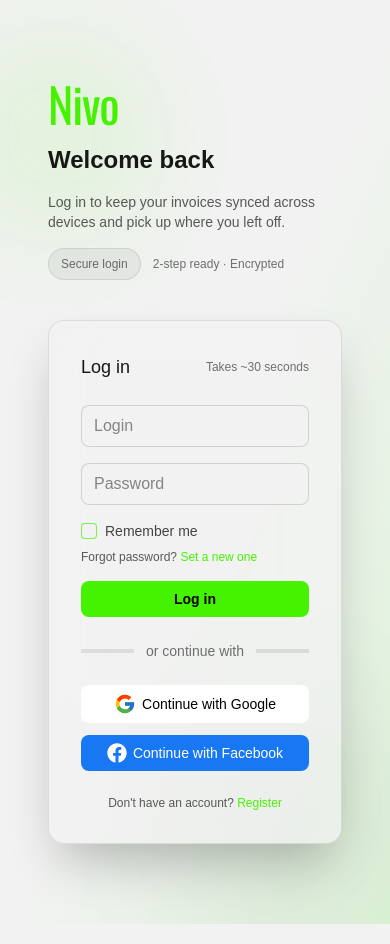
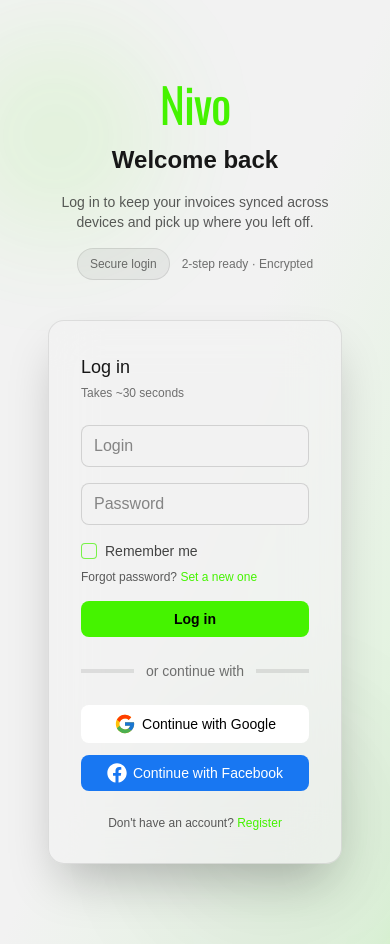
Before and after one commit to Kamil2104/invoice-generator, a Next.js app: page /login in a window 390 px wide. Built offline with nearby package versions, Linux system fonts and the light colour scheme.

Commit message:
refactor: extract common components between login and register page

```diff
--- a/app/login/page.tsx
+++ b/app/login/page.tsx
@@ -10,7 +10,9 @@ import { FaFacebook } from "react-icons/fa";
 
 import Link from "next/link";
 
-import Logo from "@/components/Logo";
+import AuthCard from "@/components/auth/AuthCard";
+import AuthHero from "@/components/auth/AuthHero";
+import AuthShell from "@/components/auth/AuthShell";
 import Input from "@/components/form/Input";
 import SubmitButton from "@/components/form/SubmitButton";
 import SocialMediaSubmitButton from "@/components/form/SocialMediaSubmitButton";
@@ -38,36 +40,16 @@ const Page = () => {
   };
 
   return (
-    <section className="relative min-h-screen w-full overflow-hidden bg-linear-to-br from-background via-background to-primary/15">
-      <div className="pointer-events-none absolute inset-0 opacity-60">
-        <div className="absolute -left-10 top-10 h-48 w-48 rounded-full bg-primary/20 blur-3xl" />
-        <div className="absolute right-0 bottom-0 h-60 w-60 rounded-full bg-foreground/10 blur-3xl" />
-      </div>
+    <AuthShell>
+      <div className="grid w-full gap-10 lg:grid-cols-[1fr_1.1fr] items-center justify-items-center lg:justify-items-stretch">
+        <AuthHero
+          title="Welcome back"
+          subtitle="Log in to keep your invoices synced across devices and pick up where you left off."
+          pillLabel="Secure login"
+          pillNote="2-step ready · Encrypted"
+        />
 
-      <div className="relative mx-auto flex min-h-screen max-w-3xl lg:max-w-5xl items-center px-12 py-20">
-        <div className="grid w-full gap-10 lg:grid-cols-[1fr_1.1fr] items-center">
-          <div className="space-y-4 text-left">
-            <Logo size="large" />
-            <h1 className="text-2xl md:text-3xl font-semibold text-foreground">
-              Welcome back
-            </h1>
-            <p className="text-sm text-foreground/70 max-w-md">
-              Log in to keep your invoices synced across devices and pick up where you left off.
-            </p>
-            <div className="flex items-center gap-3 text-xs text-foreground/60">
-              <span className="inline-flex h-8 items-center rounded-full border border-foreground/10 bg-foreground/5 px-3">
-                Secure login
-              </span>
-              <span>2-step ready · Encrypted</span>
-            </div>
-          </div>
-
-          <div className="w-full rounded-2xl border border-foreground/10 bg-background/70 p-8 shadow-2xl backdrop-blur-xl">
-            <div className="mb-6 flex items-center justify-between">
-              <h2 className="text-lg font-medium text-foreground">Log in</h2>
-              <span className="text-xs text-foreground/60">Takes ~30 seconds</span>
-            </div>
-
+        <AuthCard title="Log in" meta="Takes ~30 seconds">
           <form
             className="grid gap-4 md:grid-cols-2"
             onSubmit={handleSubmit(onSubmit)}
@@ -116,7 +98,7 @@ const Page = () => {
               </p>
             </div>
 
-              <div className="md:col-span-2">
+            <div className="md:col-span-2 flex justify-center">
               <SubmitButton text="Log in" />
             </div>
           </form>
@@ -149,10 +131,9 @@ const Page = () => {
               Register
             </Link>
           </p>
+        </AuthCard>
       </div>
-        </div>
-      </div>
-    </section>
+    </AuthShell>
   );
 };
 
--- a/app/register/page.tsx
+++ b/app/register/page.tsx
@@ -5,7 +5,9 @@ import { useForm } from "react-hook-form";
 import { zodResolver } from "@hookform/resolvers/zod";
 import { z } from "zod";
 
-import Logo from "@/components/Logo";
+import AuthCard from "@/components/auth/AuthCard";
+import AuthHero from "@/components/auth/AuthHero";
+import AuthShell from "@/components/auth/AuthShell";
 import Input from "@/components/form/Input";
 import SubmitButton from "@/components/form/SubmitButton";
 
@@ -38,36 +40,16 @@ const Page = () => {
   };
 
   return (
-    <section className="relative min-h-screen w-full overflow-hidden bg-linear-to-br from-background via-background to-primary/15">
-      <div className="pointer-events-none absolute inset-0 opacity-60">
-        <div className="absolute -left-10 top-10 h-48 w-48 rounded-full bg-primary/20 blur-3xl" />
-        <div className="absolute right-0 bottom-0 h-60 w-60 rounded-full bg-foreground/10 blur-3xl" />
-      </div>
+    <AuthShell>
+      <div className="grid w-full gap-10 lg:grid-cols-[1fr_1.1fr] items-center justify-items-center lg:justify-items-stretch">
+        <AuthHero
+          title="Create your account"
+          subtitle="Start generating invoices faster. One account, all devices, instant sync."
+          pillLabel="Step 1 / 3"
+          pillNote="Profile → Company → Billing"
+        />
 
-      <div className="relative mx-auto flex min-h-screen max-w-5xl items-center px-12 py-20">
-        <div className="grid w-full gap-10 lg:grid-cols-[1fr_1.1fr] items-center">
-          <div className="space-y-4 text-left">
-            <Logo size="large" />
-            <h1 className="text-2xl md:text-3xl font-semibold text-foreground">
-              Create your account
-            </h1>
-            <p className="text-sm text-foreground/70 max-w-md">
-              Start generating invoices faster. One account, all devices, instant sync.
-            </p>
-            <div className="flex items-center gap-3 text-xs text-foreground/60">
-              <span className="inline-flex h-8 items-center rounded-full border border-foreground/10 bg-foreground/5 px-3">
-                Step 1 / 3
-              </span>
-              <span>Profile → Company → Billing</span>
-            </div>
-          </div>
-
-          <div className="w-full rounded-2xl border border-foreground/10 bg-background/70 p-8 shadow-2xl backdrop-blur-xl">
-            <div className="mb-6 flex items-center justify-between">
-              <h2 className="text-lg font-medium text-foreground">Register</h2>
-              <span className="text-xs text-foreground/60">Takes ~1 minute</span>
-            </div>
-
+        <AuthCard title="Register" meta="Takes ~1 minute">
           <form
             className="grid gap-4 md:grid-cols-2"
             onSubmit={handleSubmit(onSubmit)}
@@ -107,10 +89,9 @@ const Page = () => {
               <SubmitButton text="Create account" />
             </div>
           </form>
+        </AuthCard>
       </div>
-        </div>
-      </div>
-    </section>
+    </AuthShell>
   );
 };
 
--- /dev/null
+++ b/components/auth/AuthCard.tsx
@@ -0,0 +1,24 @@
+import { ReactNode } from "react";
+
+interface AuthCardProps {
+  title: string;
+  meta?: string;
+  children: ReactNode;
+  maxWidth?: string;
+}
+
+const AuthCard = ({ title, meta, children, maxWidth = "max-w-xl" }: AuthCardProps) => {
+  return (
+    <div
+      className={`w-full ${maxWidth} rounded-2xl border border-foreground/10 bg-background/70 p-8 shadow-2xl backdrop-blur-xl md:p-10`}
+    >
+      <div className="mb-6 flex flex-col gap-1 text-left md:flex-row md:items-center md:justify-between">
+        <h2 className="text-lg font-medium text-foreground">{title}</h2>
+        {meta && <span className="text-xs text-foreground/60">{meta}</span>}
+      </div>
+      {children}
+    </div>
+  );
+};
+
+export default AuthCard;
--- /dev/null
+++ b/components/auth/AuthDivider.tsx
@@ -0,0 +1,13 @@
+interface AuthDividerProps {
+  label?: string;
+}
+
+const AuthDivider = ({ label = "or continue with" }: AuthDividerProps) => (
+  <div className="my-6 flex items-center w-full gap-3">
+    <div className="flex-1 h-1 bg-foreground/10"></div>
+    <span className="text-sm text-foreground/60">{label}</span>
+    <div className="flex-1 h-1 bg-foreground/10"></div>
+  </div>
+);
+
+export default AuthDivider;
--- /dev/null
+++ b/components/auth/AuthHero.tsx
@@ -0,0 +1,46 @@
+import Logo from "@/components/Logo";
+import { ReactNode } from "react";
+
+interface AuthHeroProps {
+  title: string;
+  subtitle: string;
+  pillLabel: string;
+  pillNote: string;
+  align?: "left" | "center"; // kept for backwards compatibility; we now center on mobile, left on large
+  extra?: ReactNode;
+}
+
+const AuthHero = ({
+  title,
+  subtitle,
+  pillLabel,
+  pillNote,
+  align = "left",
+  extra,
+}: AuthHeroProps) => {
+  const alignment =
+    align === "center"
+      ? "text-center items-center"
+      : "text-center lg:text-left items-center lg:items-start";
+
+  return (
+    <div className={`space-y-4 ${alignment}`}>
+      <Logo size="large" />
+      <h1 className="text-2xl md:text-3xl font-semibold text-foreground">
+        {title}
+      </h1>
+      <p className="text-sm text-foreground/70 max-w-md mx-auto lg:mx-0">
+        {subtitle}
+      </p>
+      <div className="flex flex-wrap items-center justify-center lg:justify-start gap-3 text-xs text-foreground/60">
+        <span className="inline-flex h-8 items-center rounded-full border border-foreground/10 bg-foreground/5 px-3">
+          {pillLabel}
+        </span>
+        <span>{pillNote}</span>
+      </div>
+      {extra}
+    </div>
+  );
+};
+
+export default AuthHero;
--- /dev/null
+++ b/components/auth/AuthShell.tsx
@@ -0,0 +1,21 @@
+import { ReactNode } from "react";
+
+interface AuthShellProps {
+  children: ReactNode;
+}
+
+const AuthShell = ({ children }: AuthShellProps) => {
+  return (
+    <section className="relative min-h-screen w-full overflow-hidden bg-linear-to-br from-background via-background to-primary/15">
+      <div className="pointer-events-none absolute inset-0 opacity-60">
+        <div className="absolute -left-10 top-10 h-48 w-48 rounded-full bg-primary/20 blur-3xl" />
+        <div className="absolute right-0 bottom-0 h-60 w-60 rounded-full bg-foreground/10 blur-3xl" />
+      </div>
+      <div className="relative mx-auto flex min-h-screen max-w-5xl items-center px-12 py-20">
+        {children}
+      </div>
+    </section>
+  );
+};
+
+export default AuthShell;
```
Lines whose indentation alone changed are shown as unchanged.
